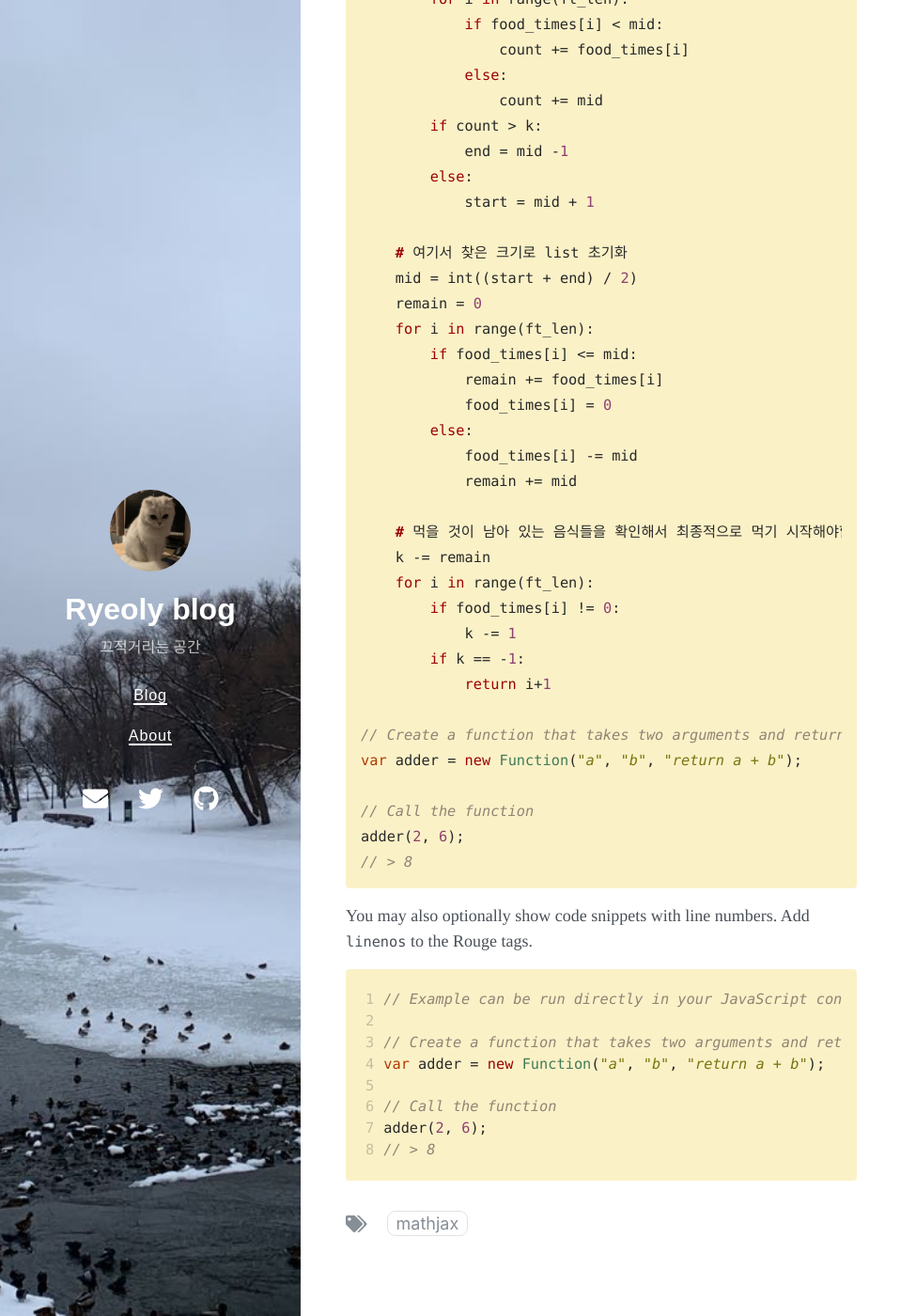
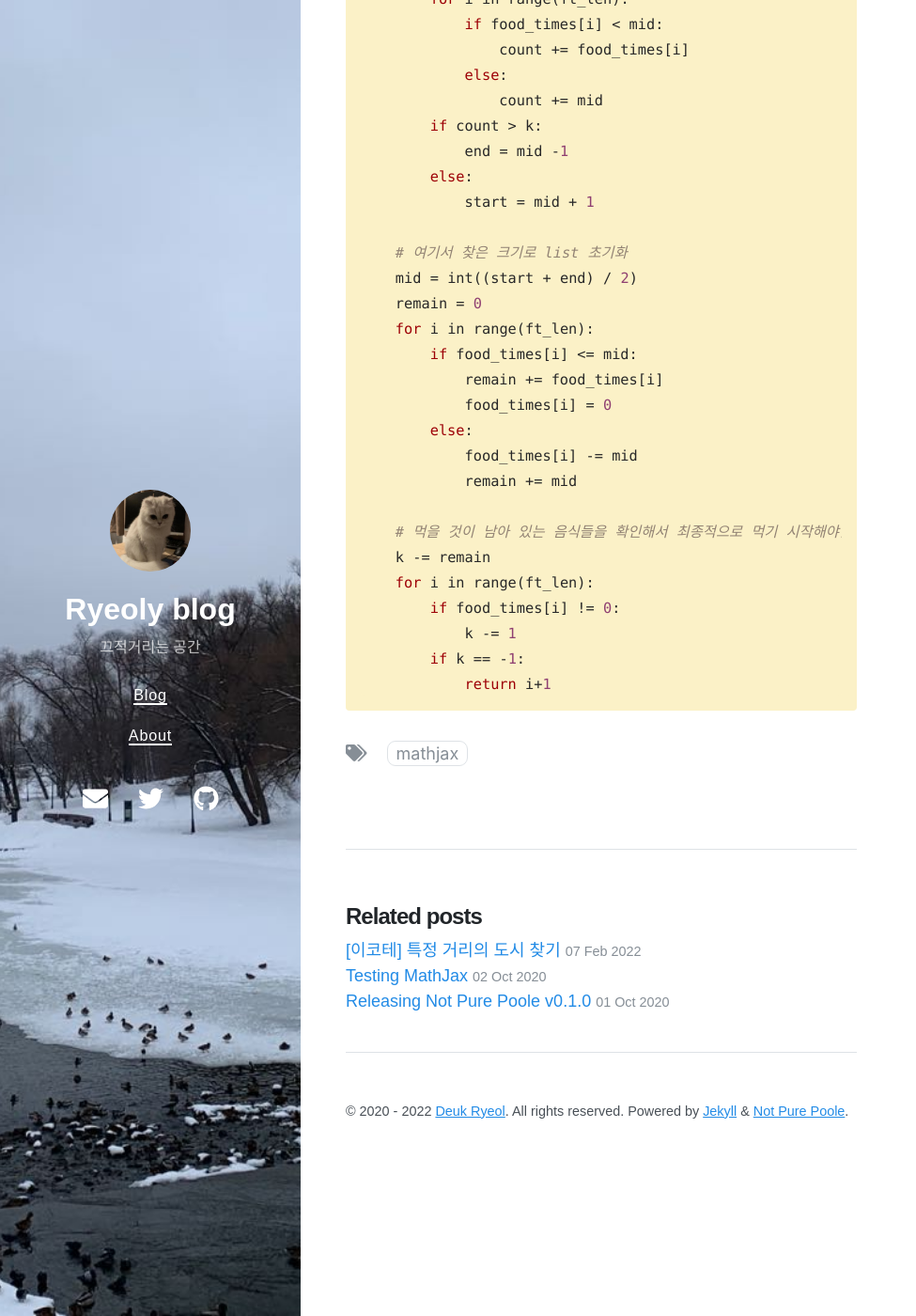
Before and after one commit to Ryeoly/Ryeoly.github.io, a Jekyll site: the page built from _posts/2022-01-25-thiscodte_316.md, in a window 1280 px wide and 1400 px high, scrolled down 1049 px. Shown: the whole window at 94% size, without its empty margins (0-975 px from the left). Built offline with Jekyll 4.4.1, drawn with Linux system fonts in a browser that asks for light colours; nearby versions of some CDN libraries; part of the change alters nothing that is shown; some of the changed text lies outside the part shown.

Commit message:
second post

````diff
--- a/_posts/2022-01-25-thiscodte_316.md
+++ b/_posts/2022-01-25-thiscodte_316.md
@@ -19,7 +19,7 @@ date: 2022-01-24 22:00 +0800
 
 ### 코드
 
-{% highlight js %}
+```python
 // Example can be run directly in your JavaScript console
 
 def solution(food_times, k):
@@ -67,24 +67,4 @@ def solution(food_times, k):
             k -= 1
         if k == -1:
             return i+1
-
-// Create a function that takes two arguments and returns the sum of those arguments
-var adder = new Function("a", "b", "return a + b");
-
-// Call the function
-adder(2, 6);
-// > 8
-{% endhighlight %}
-
-You may also optionally show code snippets with line numbers. Add `linenos` to the Rouge tags.
-
-{% highlight js linenos %}
-// Example can be run directly in your JavaScript console
-
-// Create a function that takes two arguments and returns the sum of those arguments
-var adder = new Function("a", "b", "return a + b");
-
-// Call the function
-adder(2, 6);
-// > 8
-{% endhighlight %}
+```
--- /dev/null
+++ b/_posts/2022-02-07-thiscodte_339.md
@@ -0,0 +1,105 @@
+---
+layout: post
+title: "[이코테] 특정 거리의 도시 찾기"
+tags: mathjax
+math: true
+date: 2022-02-07 15:30 +0800
+---
+
+### 풀기 전 생각 정리
+
+---
+
+1) 모든 간선의 비용이 1이므로 부담없이 bfs를 사용해도 되겠다. 계산 결과 시간 복잡도도 문제 없었다.
+
+2) bfs가 아니라 다익스트라로도 구현할 수 있지 않을까?
+
+### 코드
+
+BFS code
+```python
+from collections import deque
+import sys
+import heapq
+
+def solution(n, k, x, arr):
+    distance = [-1] * (n + 1)
+    distance[x] = 0
+
+    que = deque()
+    que.append(x)
+
+    while que:
+        node = que.popleft()
+        for connect_node in arr[node]:
+            if distance[connect_node] == -1:
+                distance[connect_node] = distance[node] + 1
+                que.append(connect_node)
+
+    evidence = -1
+    for i in range(1, n+1):
+        if distance[i] == k:
+            print(i)
+            evidence += 1
+
+    if evidence == -1:
+        print(-1)
+
+n, m, k, x = map(int, sys.stdin.readline().split())
+arr = [[] for _ in range(n+1)]
+for i in range(m):
+    a, b = map(int, sys.stdin.readline().split())
+    arr[a].append(b)
+
+solution(n, k, x, arr)
+
+n, m, k, x = map(int, sys.stdin.readline().split())
+arr = [[] for _ in range(n+1)]
+for i in range(m):
+    a, b = map(int, sys.stdin.readline().split())
+    arr[a].append(b)
+
+solution(n, k, x, arr)
+```
+
+Dijkstra
+```python
+from collections import deque
+import sys
+import heapq
+
+def solution(n, k, x, arr):
+    distance = [int(1e9)]*(n+1)
+    distance[x] = 0
+    que = list()
+
+    heapq.heappush(que,(0,x))
+
+    while que:
+        dis, now = heapq.heappop(que)
+        if distance[now] < dis:
+            continue
+        for i in arr[now]:
+            cost = dis + i[1]
+            if cost < distance[i[0]]:
+                distance[i[0]] = cost
+                heapq.heappush(que,(cost,i[0]))
+
+    evidence = False
+    for i in range(1, n+1):
+        if distance[i] == k:
+            print(i)
+            evidence = True
+
+    if evidence == False:
+        print(-1)
+
+n, m, k, x = map(int, sys.stdin.readline().split())
+arr = [[] for _ in range(n+1)]
+for i in range(m):
+    a, b = map(int, sys.stdin.readline().split())
+    arr[a].append((b,1))
+
+solution(n, k, x, arr)
+
+```
````
